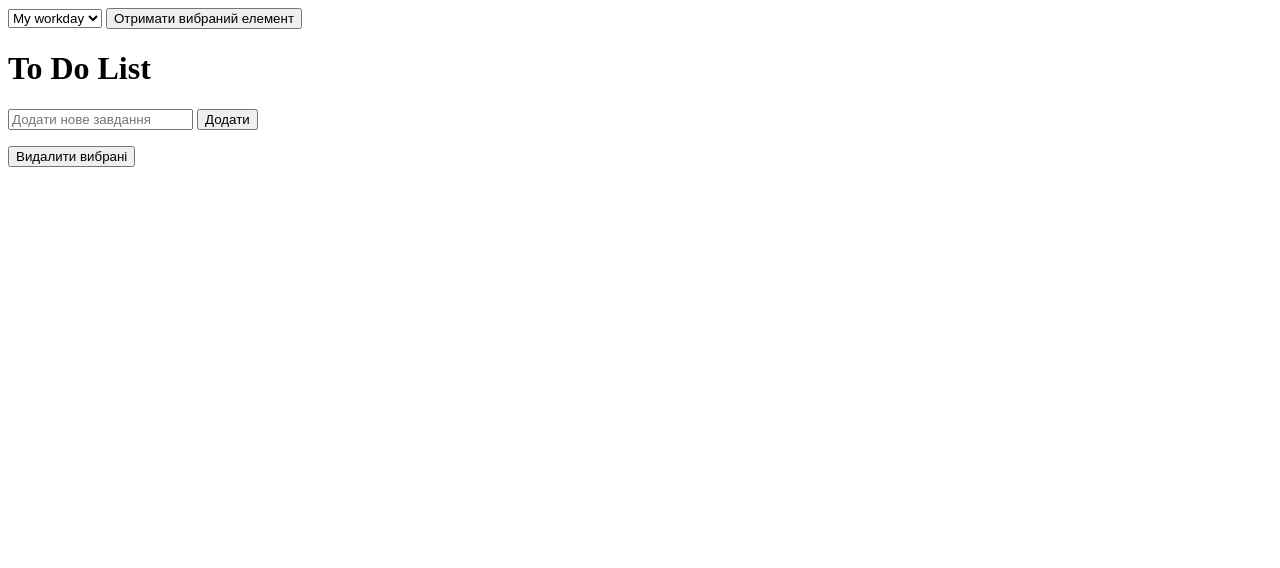
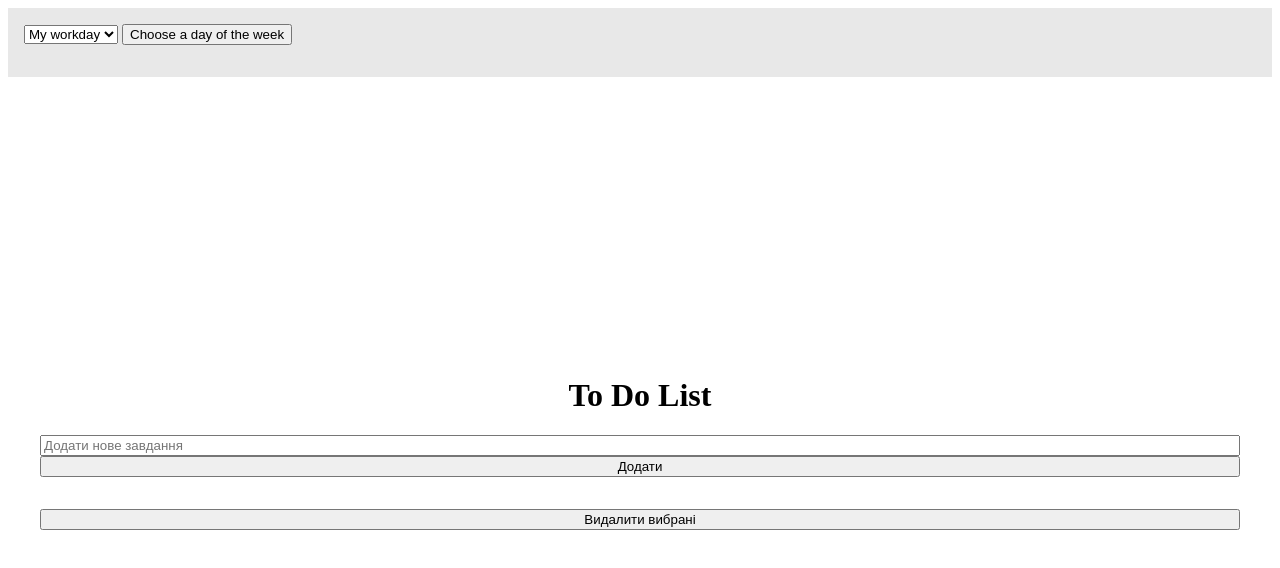
Before and after one commit to greenpeacelove/js_finalprod, a plain HTML site: page index.html in a window 1280 px wide. Drawn offline with Linux system fonts and the light colour scheme.

Commit message:
add some css

```diff
--- a/css/style.css
+++ b/css/style.css
@@ -0,0 +1,34 @@
+.container {
+    display: flex;
+    flex-direction: column;
+    height: 100vh;
+
+  }
+
+  .header {
+    display: flex;
+    justify-content: space-between;
+    align-items: center;
+    padding: 1rem;
+    background-color: #e8e8e8;
+  }
+
+  .left-header {
+    flex-grow: 1;
+  }
+
+  .right-header {
+    flex-grow: 1;
+    text-align: right;
+  }
+
+  .content {
+    flex-grow: 1;
+    display: flex;
+    flex-direction: column;
+    justify-content: center;
+    padding: 2rem;
+  }
+  .heading_1{
+    text-align: center;
+  }
--- a/index.html
+++ b/index.html
@@ -9,6 +9,7 @@
 <body>
 <div class="container">
     <div class="header">
+      <div class="left-header">
         <select id="selectList">
           <option value="option1">My workday</option>
           <option value="option2">Monday</option>
@@ -19,11 +20,12 @@
           <option value="option7">Saturday</option>
           <option value="option8">Sunday</option>
         </select>
-        <button onclick="getSelectedOption()">Отримати вибраний елемент</button>
+        <button onclick="getSelectedOption()">Сhoose a day of the week</button>
         <p id="selectedOption"></p>
+        </div>
     </div>
 <div class="content" id="app">
-  <h1>To Do List</h1>
+  <h1 class="heading_1">To Do List</h1>
   <input type="text" id="taskInput" placeholder="Додати нове завдання">
   <button onclick="addTask()">Додати</button>
   <ul id="taskList">
--- a/scripts.js
+++ b/scripts.js
@@ -1,4 +1,4 @@
-// JavaScript код
+
 const taskInput = document.getElementById('taskInput');
 const taskList = document.getElementById('taskList');
 let tasks = [];
@@ -52,7 +52,7 @@ function renderTasks() {
 function getSelectedOption() {
     const selectList = document.getElementById('selectList');
     const selectedOption = selectList.options[selectList.selectedIndex].text;
-    document.getElementById('selectedOption').textContent = `Вибраний елемент: ${selectedOption}`;
+    document.getElementById('selectedOption').textContent = `Selected day: ${selectedOption}`;
   }
 // Оновити список завдань при завантаженні сторінки
 window.onload = renderTasks;
```
